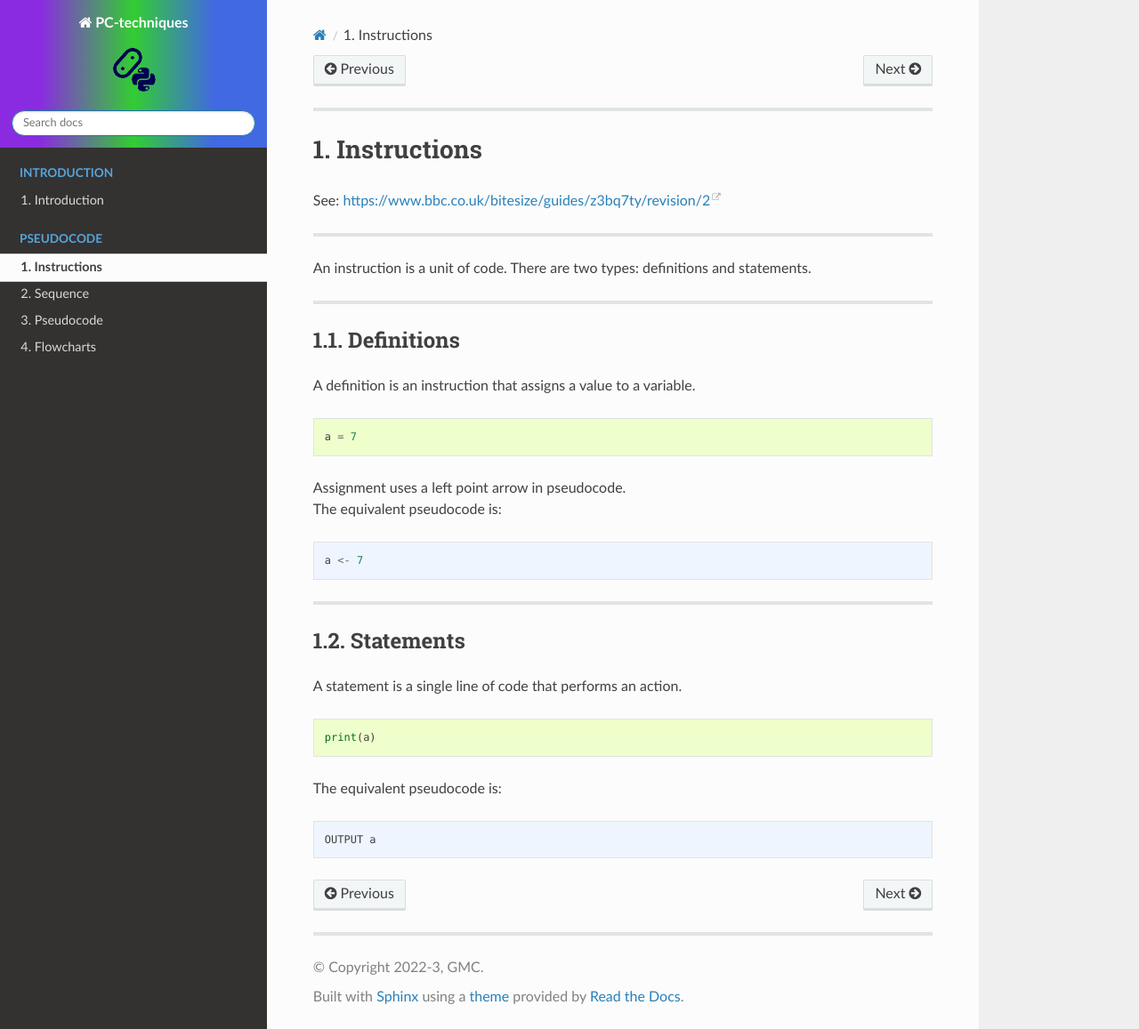
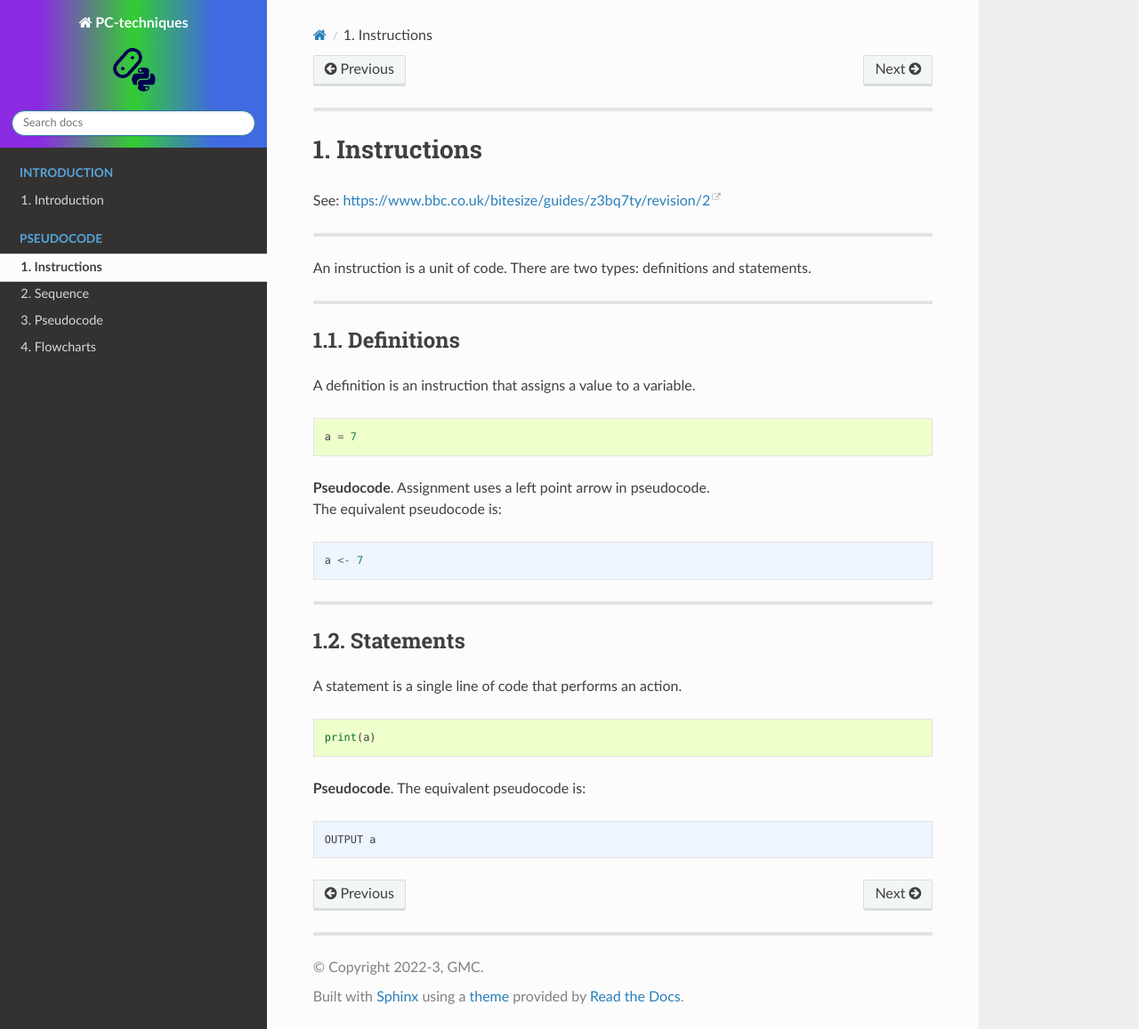
Before and after one commit to gmc-code/PC-algorithms1, a Sphinx documentation site: the page built from docs/pseudocode/instructions.rst, in a window 1280 px wide and 1157 px high. Shown: the whole window at 89% size. Built offline with Sphinx 7.4.7 and the Read the Docs theme 2.0.0, drawn with Linux system fonts in a browser that asks for light colours.

Commit message:
**Pseudocode**.

```diff
--- a/docs/pseudocode/instructions.rst
+++ b/docs/pseudocode/instructions.rst
@@ -20,7 +20,7 @@ Definitions
     a = 7
 
 
-| Assignment uses a left point arrow in pseudocode.
+| **Pseudocode**. Assignment uses a left point arrow in pseudocode.
 | The equivalent pseudocode is:
 
 .. literalinclude:: pythonfiles/assignment_pseudo.txt
@@ -38,6 +38,6 @@ Statements
 
    print(a)
 
-| The equivalent pseudocode is:
+| **Pseudocode**. The equivalent pseudocode is:
 
 .. literalinclude:: pythonfiles/statement_pseudo.txt
--- a/docs/pseudocode/sequence.rst
+++ b/docs/pseudocode/sequence.rst
@@ -12,6 +12,6 @@ Sequence
    name = input("Enter your name?")
    print("Hello, " + name + ". Nice to meet you.")
 
-| The equivalent pseudocode is:
+| **Pseudocode**. The equivalent pseudocode is:
 
 .. literalinclude:: pythonfiles/sequence_pseudo.txt
```
